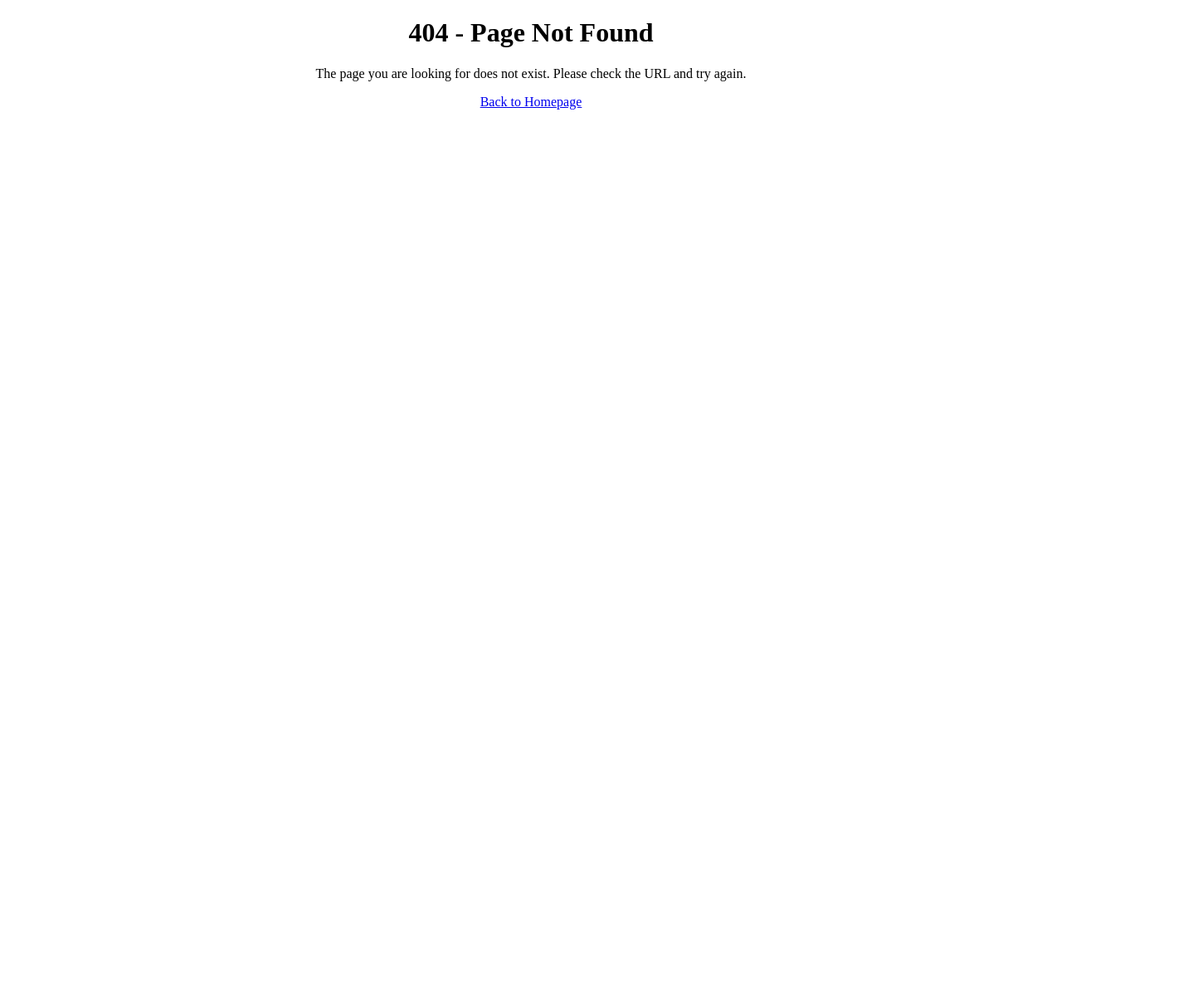
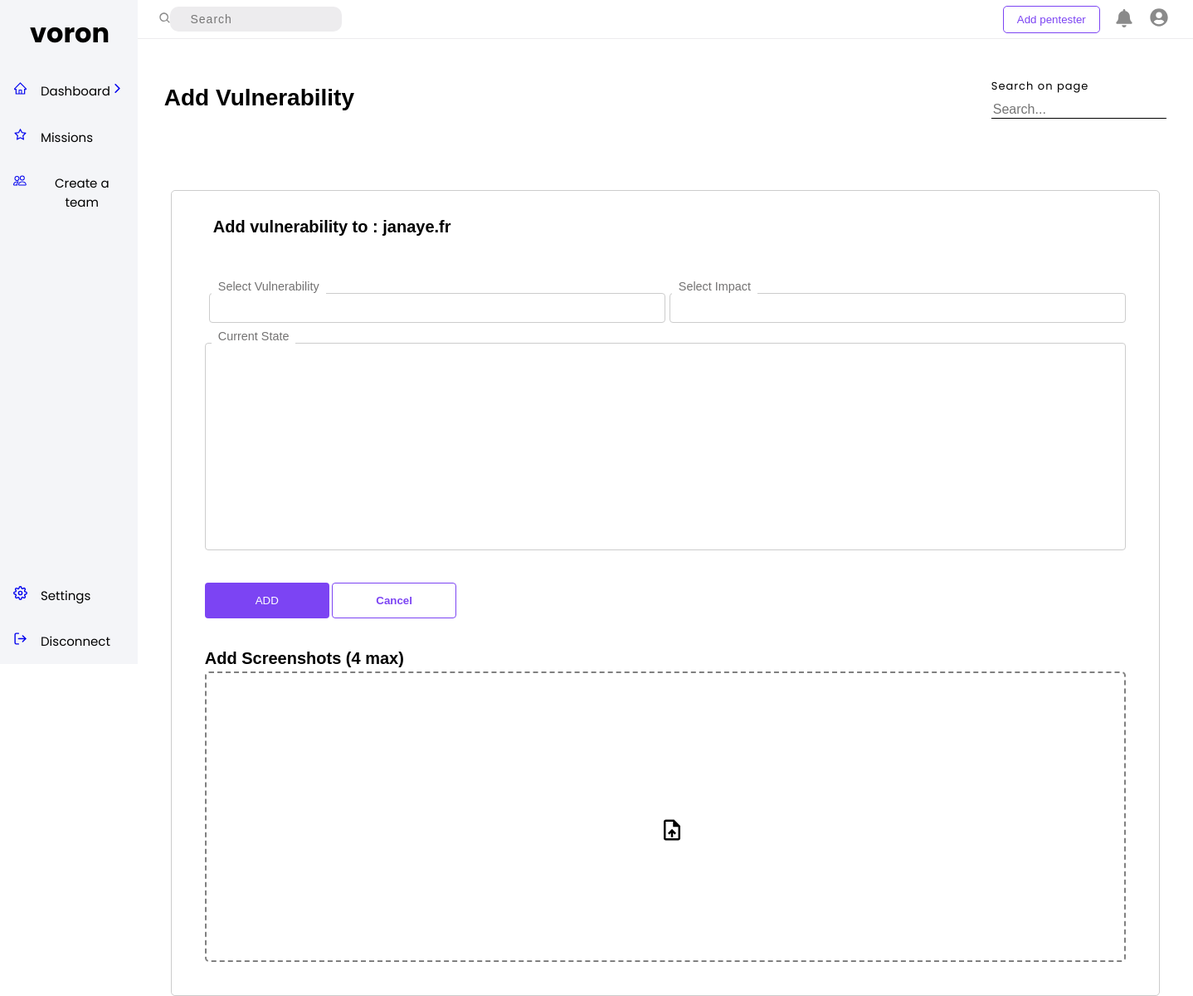
Before and after one commit to vrn-sh/erp, a React (Vite) app in the folder web/: page /vuln/add in a window 1280 px wide. Before the commit this address had no page. Shown: the whole page at 83% size, 1438 px wide, since content can reach past the window. Before the commit the page ends 800 px from the top, so only its background shows below. Built offline with nearby package versions, Linux system fonts and the light colour scheme.

Commit message:
feat(web): vulnerability UI page (#121)

```diff
--- a/web/package.json
+++ b/web/package.json
@@ -20,7 +20,7 @@
     "@fortawesome/react-fontawesome": "^0.2.0",
     "@mui/material": "^5.10.17",
     "@types/react-vertical-timeline-component": "^3.3.3",
-    "@vitejs/plugin-react": "^3.1.0",
+    "@vitejs/plugin-react": "^2.2.0",
     "axios": "^1.3.4",
     "react": "^18.2.0",
     "react-datepicker": "^4.10.0",
@@ -42,10 +42,10 @@
     "@types/react-datepicker": "^4.10.0",
     "@types/react-dom": "^18.0.8",
     "@types/react-modal": "^3.13.1",
-    "@typescript-eslint/eslint-plugin": "^5.13.0",
+    "@typescript-eslint/eslint-plugin": "^5.58.0",
     "@typescript-eslint/parser": "^5.0.0",
     "@vitest/coverage-c8": "^0.30.1",
-    "eslint": "^8.31.0",
+    "eslint": "^8.38.0",
     "eslint-config-airbnb": "^19.0.4",
     "eslint-config-airbnb-base": "^15.0.0",
     "eslint-config-airbnb-typescript": "^17.0.0",
--- a/web/src/App.tsx
+++ b/web/src/App.tsx
@@ -5,12 +5,13 @@ import About from './pages/Home/About/About';
 import './global-variable.scss';
 import Login from './pages/Login/Login';
 import ProfilePage from './pages/Profile/Profile';
+import Dashboard from './pages/Dashboard/Dashboard';
+import AddVulnerability from './pages/Vulnerability/Add';
+import SignUp from './pages/SignUp/SignUp';
+import NotFound from './pages/Error/Error';
+import Settings from './pages/Settings/Settings';
 import EditMission from './pages/EditMission/EditMission';
 import CreateMission from './pages/EditMission/CreateMission';
-import Dashboard from './pages/Dashboard/Dashboard';
-import SignUp from './pages/SignUp/SignUp';
-import NotFound from './pages/Error/Error';
-import Setting from './pages/Settings/Settings';
 
 function App() {
     return (
@@ -21,7 +22,8 @@ function App() {
                 <Route path="/login" element={<Login />} />
                 <Route path="/sign_up" element={<SignUp />} />
                 <Route path="/dashboard" element={<Dashboard />} />
-                <Route path="/settings" element={<Setting />} />
+                <Route path="/vuln/add" element={<AddVulnerability />} />
+                <Route path="/settings" element={<Settings />} />
                 <Route path="/profile" element={<ProfilePage />} />
                 <Route path="/mission/edit" element={<EditMission />} />
                 <Route path="/mission/create" element={<CreateMission />} />
--- a/web/src/pages/Settings/Settings.tsx
+++ b/web/src/pages/Settings/Settings.tsx
@@ -118,7 +118,7 @@ function SettingsSubPages({ selectedSubPage }: { selectedSubPage: number }) {
     );
 }
 
-export default function Setting() {
+export default function Settings() {
     const [selectedSubPage, setSelectedSubPage] = useState<number>(0);
 
     return (
--- /dev/null
+++ b/web/src/pages/Vulnerability/Add.tsx
@@ -0,0 +1,173 @@
+import React, { useState } from 'react';
+import '../EditMission/Mission.scss';
+import './Vulnerability.scss';
+import '../Settings/Settings.scss';
+import { MdUploadFile } from 'react-icons/md';
+import SideBar from '../../component/SideBar/SideBar';
+import TopBar from '../../component/SideBar/TopBar';
+
+const MAX_IMAGES = 4;
+
+interface ImageUploadProps {
+    // Ajoutez ici toutes les props dont vous avez besoin
+}
+
+type InputSizes = 'norm' | 'big' | 'large';
+
+type InputProps = {
+    label: string;
+    size: InputSizes;
+    showDropdown?: boolean;
+};
+
+function Input({ label, size, showDropdown }: InputProps) {
+    const [value, setValue] = useState('');
+    const [dropdownOpen, setDropdownOpen] = useState(false);
+
+    const handleDropdownToggle = () => {
+        setDropdownOpen(!dropdownOpen);
+    };
+    return (
+        <div className={`input input-${size}`}>
+            <label htmlFor={`input-${label}`} className="input-label">
+                {label}
+            </label>
+            <input
+                id={`input-${label}`}
+                type="text"
+                value={value}
+                onChange={(e) => setValue(e.target.value)}
+            />
+        </div>
+    );
+}
+
+Input.defaultProps = {
+    showDropdown: false,
+};
+
+const CreateMission = () => {
+    // appel de l'API pour supprimer le groupe
+};
+const CancelMission = () => {
+    // appel de l'API pour supprimer le groupe
+};
+
+export default function AddVulnerability() {
+    const [images, setImages] = useState<string[]>([]);
+
+    const handleFileInput = (e: React.ChangeEvent<HTMLInputElement>) => {
+        const fileList = e.target.files;
+        if (fileList) {
+            const newImages = [...images];
+            for (
+                let i = 0;
+                i < fileList.length && newImages.length < MAX_IMAGES;
+                i += 1
+            ) {
+                newImages.push(URL.createObjectURL(fileList[i]));
+            }
+            setImages(newImages);
+        }
+    };
+
+    // Créer une grille d'images
+    const imageGrid = [];
+    for (let i = 0; i < MAX_IMAGES; i += 2) {
+        const row = (
+            <div className="image-row" key={i}>
+                {images[i] && (
+                    <img src={images[i]} alt="" className="uploaded-image" />
+                )}
+                {images[i + 1] && (
+                    <img
+                        src={images[i + 1]}
+                        alt=""
+                        className="uploaded-image"
+                    />
+                )}
+            </div>
+        );
+        imageGrid.push(row);
+    }
+    return (
+        <div className="dashboard">
+            <SideBar />
+            <div className="dashboard_container">
+                <TopBar />
+                <div className="page-info">
+                    <div>
+                        <h2 style={{ fontSize: '28px', fontFamily: 'Arial' }}>
+                            Add Vulnerability
+                        </h2>
+                    </div>
+                    <div className="page-searcher">
+                        <label>Search on page</label>
+                        <input type="text" placeholder="Search..." />
+                    </div>
+                </div>
+                <div className="general-container">
+                    <div
+                        style={{
+                            textAlign: 'left',
+                            marginLeft: '50px',
+                            marginBottom: '0px',
+                        }}
+                    >
+                        <h4 style={{ marginBottom: '0px' }}>
+                            <span>Add vulnerability to :</span>{' '}
+                            <span>janaye.fr</span>
+                        </h4>
+                    </div>
+                    <div className="vuln-form">
+                        <div style={{ display: 'flex', width: '100%' }}>
+                            <Input
+                                label="Select Vulnerability"
+                                size="norm"
+                                showDropdown
+                            />
+                            <Input label="Select Impact" size="norm" />
+                        </div>
+                        <Input label="Current State" size="big" />
+                        <br />
+                        <div style={{ display: 'flex', width: '150px' }}>
+                            <button
+                                type="submit"
+                                className="submit-button"
+                                onClick={() => CreateMission()}
+                            >
+                                ADD
+                            </button>
+                            <button
+                                type="button"
+                                className="cancel-btn"
+                                onClick={() => CancelMission()}
+                            >
+                                Cancel
+                            </button>
+                        </div>
+                        <br />
+                        <h4 style={{ textAlign: 'left', margin: '0' }}>
+                            Add Screenshots (4 max)
+                        </h4>
+
+                        <div className="image-upload">
+                            <label htmlFor="file-input">
+                                <MdUploadFile size={30} />
+                            </label>
+                            <input
+                                type="file"
+                                id="file-input"
+                                accept="image/*"
+                                multiple
+                                onChange={handleFileInput}
+                                style={{ display: 'none' }}
+                            />
+                            <div className="image-grid">{imageGrid}</div>
+                        </div>
+                    </div>
+                </div>
+            </div>
+        </div>
+    );
+}
--- /dev/null
+++ b/web/src/pages/Vulnerability/Vulnerability.scss
@@ -0,0 +1,96 @@
+.general-container{
+    background-color: white;
+    border: 1px solid #ccc;
+    border-radius: 5px;
+    margin: 40px;
+    font-family: 'Arial';
+    font-style: normal;
+    font-weight: 500;
+    font-size: 20px;
+    line-height: 160%;
+}
+.vuln-form{
+    margin: 40px;
+}
+
+  .vuln-form input-small input[type='text'] {
+    width: 250px;
+  }
+
+  .input-norm input[type='text'] {
+    width: 550px;
+    margin-left: 5px;
+  }
+  .input-big input[type='text'] {
+    width: 100%;
+    height: 250px;
+  }
+
+  .image-upload {
+    position: relative;
+    width: 100%;
+    height: 350px;
+    border: 2px dashed gray;
+    border-radius: 5px;
+    display: flex;
+    justify-content: center;
+    align-items: center;
+    flex-direction: column;
+    overflow: hidden;
+  }
+
+  .image-upload label {
+    position: absolute;
+    top: 50%;
+    left: 50%;
+    transform: translate(-50%, -50%);
+    display: flex;
+    flex-direction: column;
+    align-items: center;
+    cursor: pointer;
+  }
+
+  .image-upload label i {
+    font-size: 40px;
+    color: gray;
+    margin-bottom: 10px;
+  }
+
+  .image-upload label span {
+    font-size: 16px;
+    color: gray;
+  }
+
+
+
+  .image-list {
+    display: flex;
+    flex-wrap: wrap;
+    justify-content: center;
+    align-items: center;
+    max-width: 100%;
+    height: auto;
+    margin-top: 16px;
+    /* Ajoutez ici les autres styles CSS que vous voulez appliquer */
+  }
+
+  .image-list img {
+    max-width: 100%;
+    height: auto;
+    margin: 8px;
+    /* Ajoutez ici les autres styles CSS que vous voulez appliquer */
+  }
+  .image-grid {
+    display: flex;
+    flex-direction: column;
+    align-items: center;
+    margin-top: 10px;
+  }
+
+  .uploaded-image {
+    width: 180px;
+    height: 120px;
+    object-fit: cover;
+    margin: 40px;
+    margin-bottom: 0px;
+  }
```
Also changed, not shown: web/.eslintrc.cjs, 2 other files (tests, documents, lock files or other folders).
